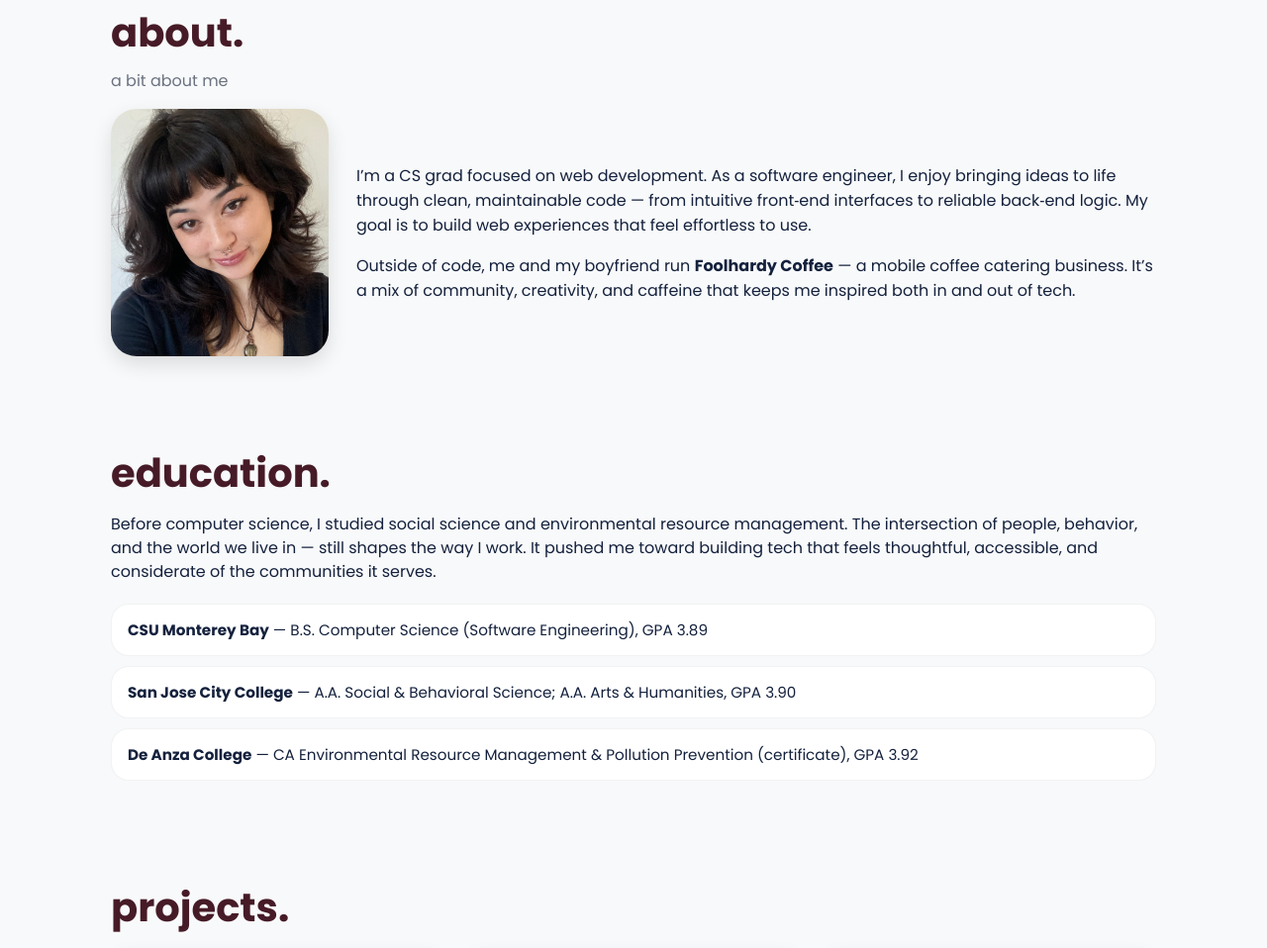
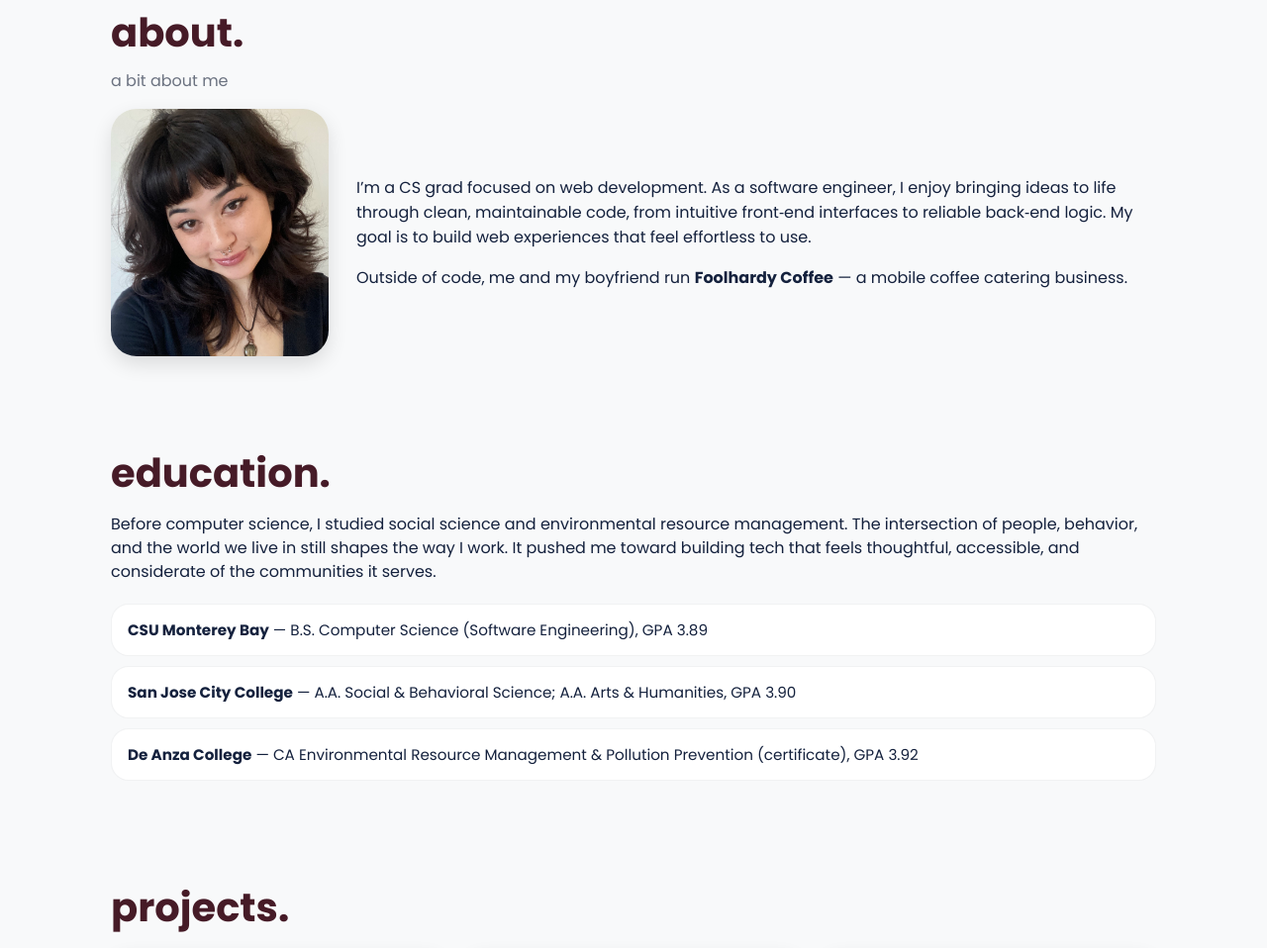
Before and after one commit to katesawtell/katesawtell.github.io, a plain HTML site: page index.html in a window 1280 px wide. Shown: the part 754-1712 px from the top of the page at 99% size. Drawn offline with Linux system fonts and the light colour scheme.

Commit message:
updates to about section

```diff
--- a/index.html
+++ b/index.html
@@ -146,7 +146,8 @@
 
     <section class="hero" id="top">
     <h1>hi, i'm kate — a software engineer & web developer based in monterey, ca.</h1>
-    <p>I build clean, reliable, and accessible websites that balance usability and performance. My work combines the structure of software engineering with the creativity of front‑end development.</p>
+    <p>I build clean, reliable, and accessible websites that balance usability and performance.
+      My work combines the structure of software engineering with the creativity of front‑end development.</p>
     <div class="cta-wrap">
     <a class="btn btn-primary" href="#projects">see my work</a>
     <a class="btn btn-ghost" href="#contact">get in touch</a>
@@ -160,8 +161,11 @@
     <div class="about-wrap">
     <img class="pfp" src="images/about_pic.jpeg" alt="Portrait of Kate Sawtell" />
     <div>
-    <p>I’m a CS grad focused on web development. As a software engineer, I enjoy bringing ideas to life through clean, maintainable code — from intuitive front‑end interfaces to reliable back‑end logic. My goal is to build web experiences that feel effortless to use.</p>
-    <p>Outside of code, me and my boyfriend run <strong>Foolhardy Coffee</strong> — a mobile coffee catering business. It’s a mix of community, creativity, and caffeine that keeps me inspired both in and out of tech.</p>
+    <p>I’m a CS grad focused on web development. As a software engineer, I enjoy bringing ideas to life
+      through clean, maintainable code, from intuitive front‑end interfaces to reliable back‑end logic.
+      My goal is to build web experiences that feel effortless to use.</p>
+    <p>Outside of code, me and my boyfriend run <strong>Foolhardy Coffee</strong> — a mobile coffee
+      catering business.</p>
     </div>
     </div>
     </section>
@@ -172,7 +176,10 @@
 
 
       <p class="sub" style=" margin-bottom:20px; line-height:1.5;">
-        Before computer science, I studied social science and environmental resource management. The intersection of people, behavior, and the world we live in — still shapes the way I work. It pushed me toward building tech that feels thoughtful, accessible, and considerate of the communities it serves.
+        Before computer science, I studied social science and environmental resource management.
+        The intersection of people, behavior, and the world we live in still shapes the way I work.
+        It pushed me toward building tech that feels thoughtful, accessible, and considerate of the
+        communities it serves.
       </p>
 
       <div class="edu">
```
